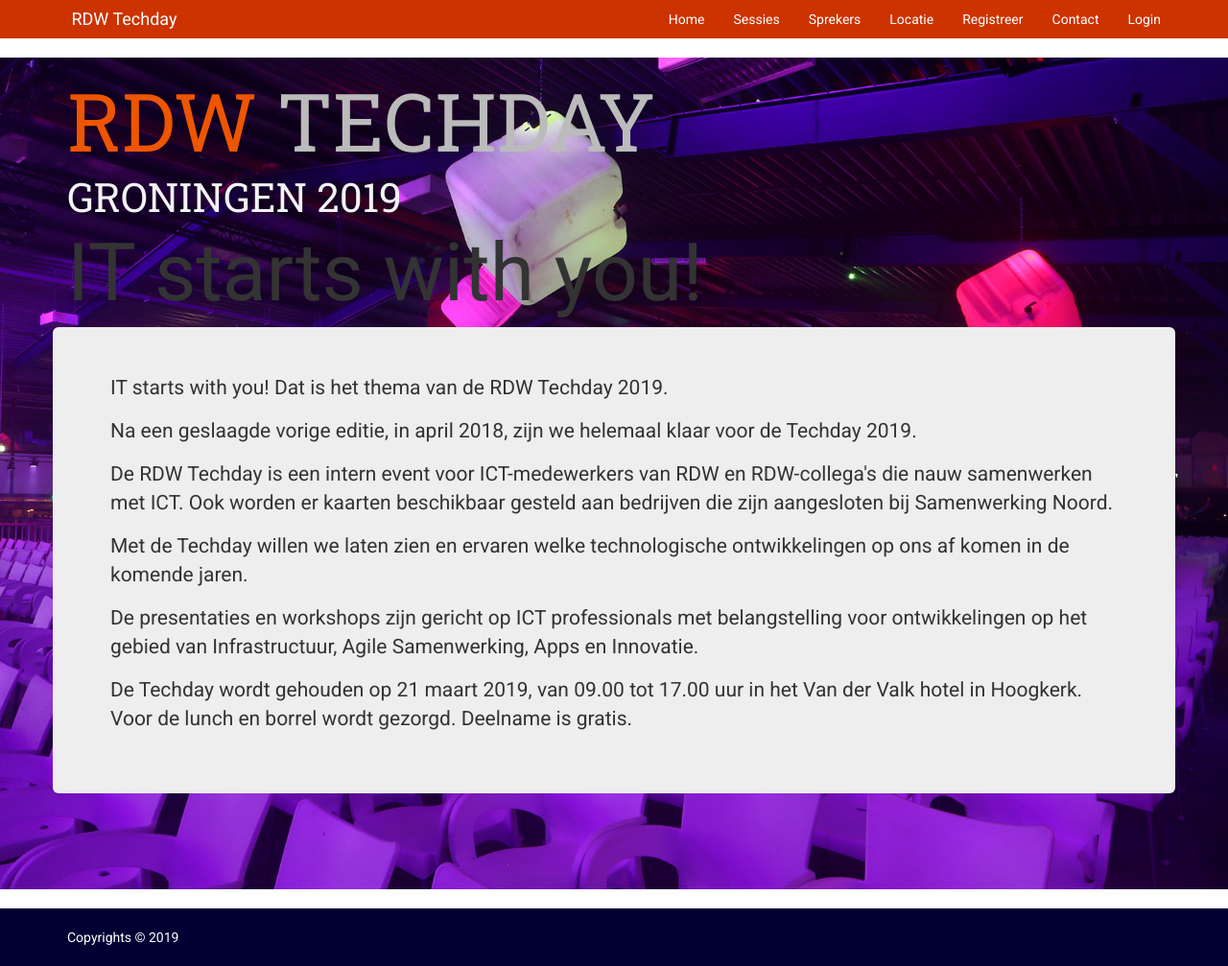
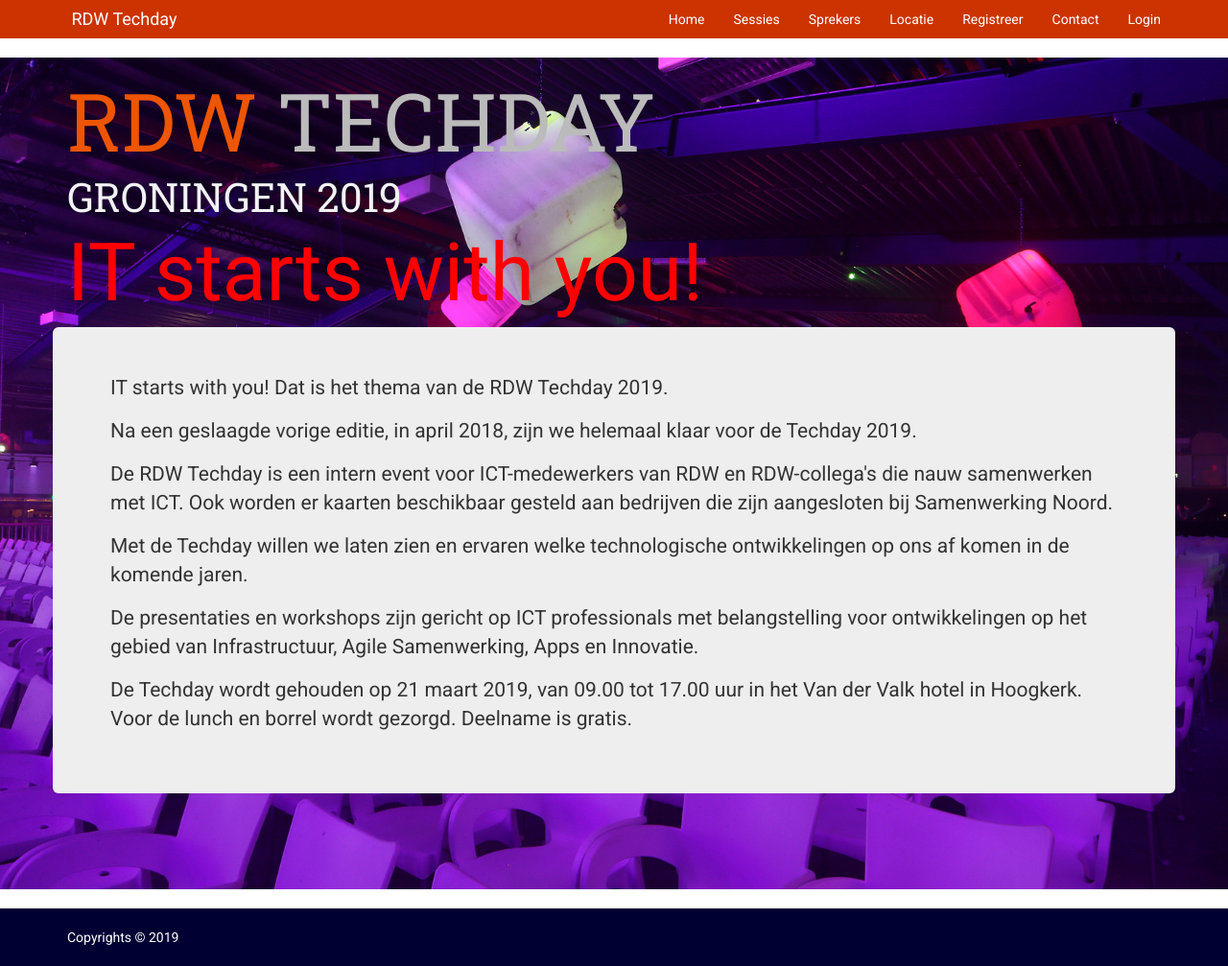
Before and after one commit to rdwtechday/rdwtechday2019, a Jekyll site: the page built from index.md, in a window 1280 px wide and 1007 px high. Shown: the whole window at 96% size. Built offline with Jekyll 4.4.1, drawn with Linux system fonts in a browser that asks for light colours; nearby versions of some CDN libraries; comment, search, counter and statistics services are not loaded.

Commit message:
Update intro.html

```diff
--- a/_includes/intro.html
+++ b/_includes/intro.html
@@ -4,7 +4,7 @@
             <div class="col-sm-8">
                 <h1 class="rdw-light-orange rdw-intro-big">RDW</> <span class="rdw-intro-gray">TECHDAY</span> </h1>
                 <h4 class="rdw-gray-3 rdw-intro">GRONINGEN 2019</h4>
-				<h5 class="rdw-red-3 rdw-intro-big">IT starts with you! </h5>
+				<h5 class="rdw-red rdw-intro-big">IT starts with you! </h5>
 
             </div>
         </div>
```
